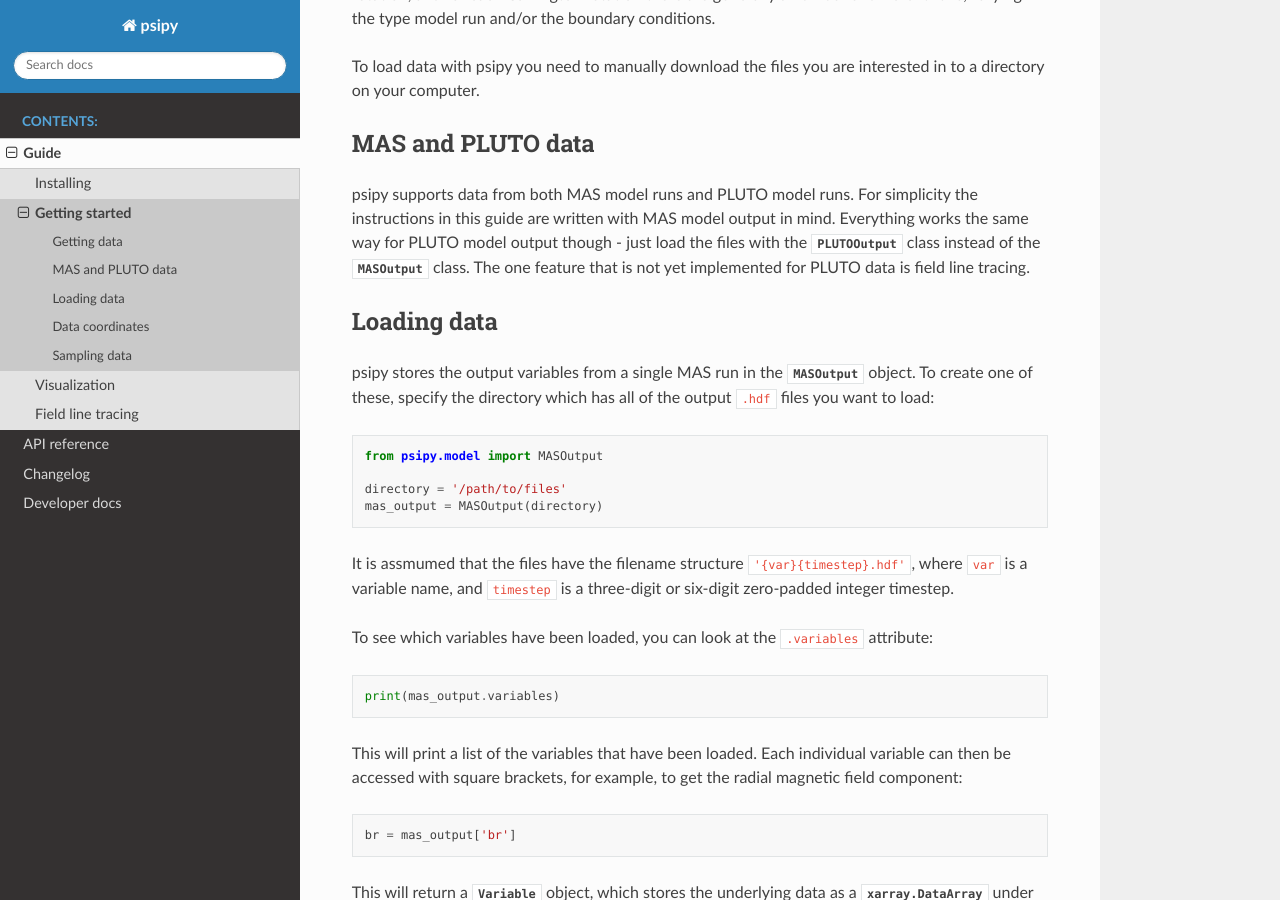
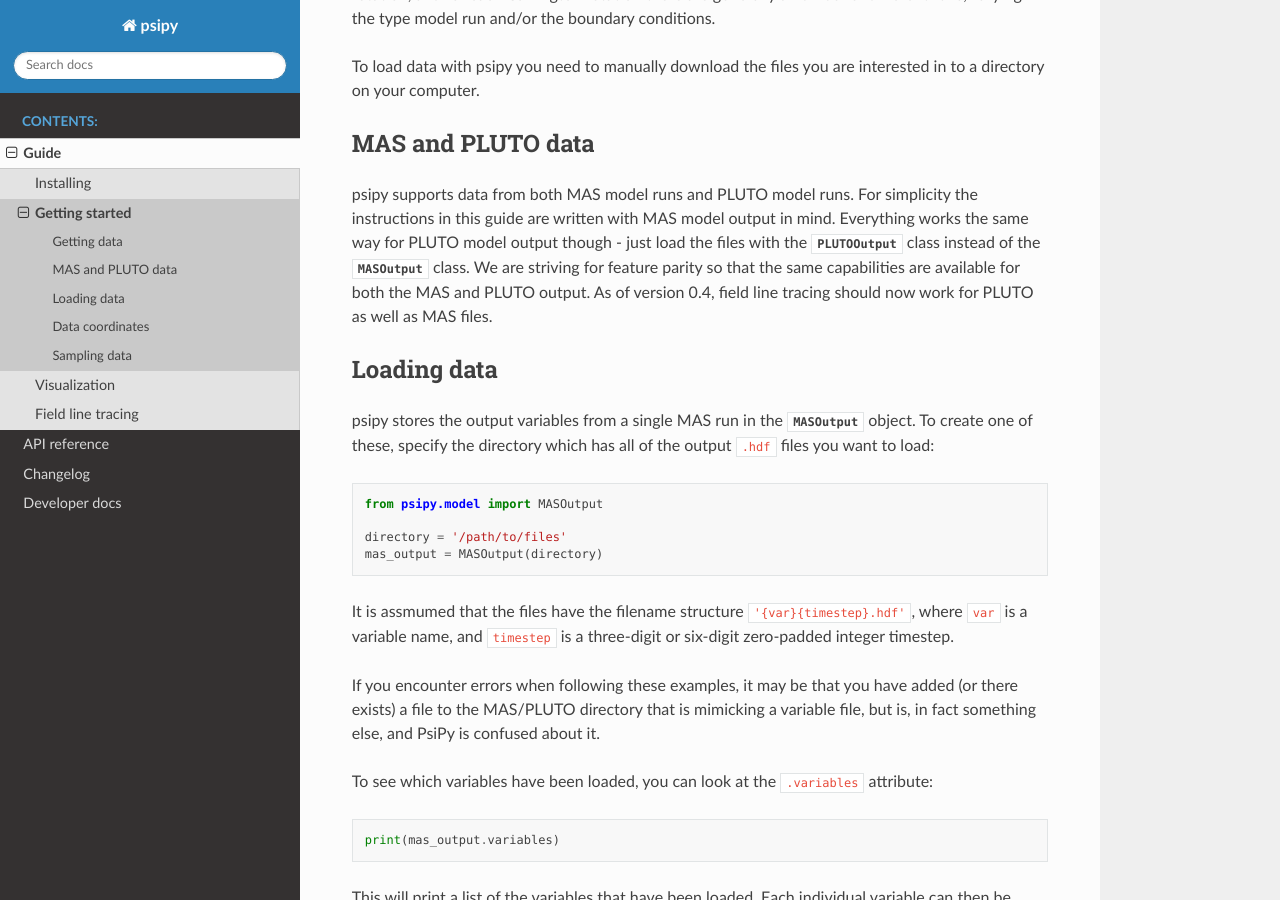
Before and after one commit to predsci/PsiPy, a Sphinx documentation site: the page built from docs/guide/getting_started.rst, in a window 1280 px wide and 900 px high, scrolled down 353 px. Built offline with Sphinx 7.4.7 and the Read the Docs theme 2.0.0, drawn with Linux system fonts in a browser that asks for light colours; pages that are not in the unit, such as notebooks, are missing from menus.

Commit message:
added warning about having files present in directory that PsiPy isn't expecting

```diff
--- a/docs/guide/getting_started.rst
+++ b/docs/guide/getting_started.rst
@@ -23,7 +23,9 @@ psipy supports data from both MAS model runs and PLUTO model runs.
 For simplicity the instructions in this guide are written with MAS model output in mind.
 Everything works the same way for PLUTO model output though - just load the files with
 the `PLUTOOutput` class instead of the `MASOutput` class.
-The one feature that is not yet implemented for PLUTO data is field line tracing.
+We are striving for feature parity so that the same capabilities are available for
+both the MAS and PLUTO output. As of version 0.4, field line tracing should now work
+for PLUTO as well as MAS files.
 
 Loading data
 ------------
@@ -41,6 +43,11 @@ output ``.hdf`` files you want to load:
 It is assmumed that the files have the filename structure
 ``'{var}{timestep}.hdf'``, where ``var`` is a variable name, and ``timestep``
 is a three-digit or six-digit zero-padded integer timestep.
+
+If you encounter errors when following these examples, it may be that you
+have added (or there exists) a file to the MAS/PLUTO directory that is
+mimicking a variable file, but is, in fact something else, and PsiPy is
+confused about it.
 
 To see which variables have been loaded, you can look at the ``.variables``
 attribute:
```
